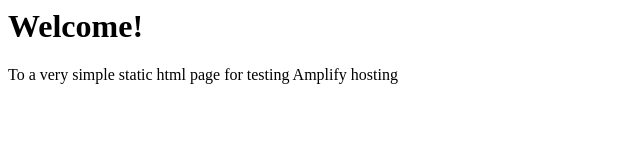
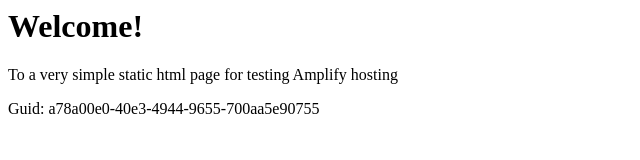
Before and after one commit to aws-aemilia-yul/Github-PR-Commit-Integration-Test-DoNotTouch-GitHubAutoBuildCanaryTest-v1-preprod-ca-central-1, a website: page src/index.html in a window 1280 px wide. Shown: the whole page, without its empty margins (0-640 px from the left). Drawn offline with Linux system fonts and the light colour scheme.

Commit message:
commit from integ tests

```diff
--- a/src/index.html
+++ b/src/index.html
@@ -1,3 +1,5 @@
+
+
 <html lang="en">
 
 <head>
@@ -10,6 +12,6 @@
 <body>
     <h1>Welcome!</h1>
     <p>To a very simple static html page for testing Amplify hosting</p>
-</body>
+    <p>Guid: a78a00e0-40e3-4944-9655-700aa5e90755</p></body>
 
 </html>
```
